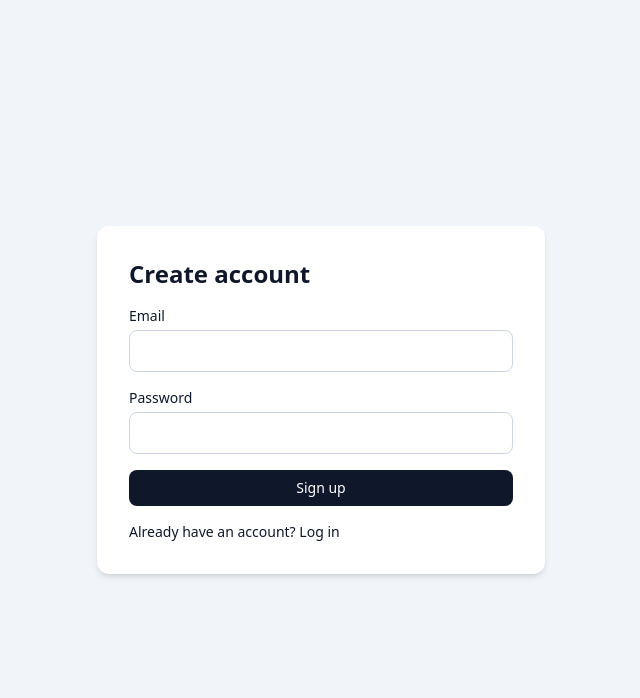
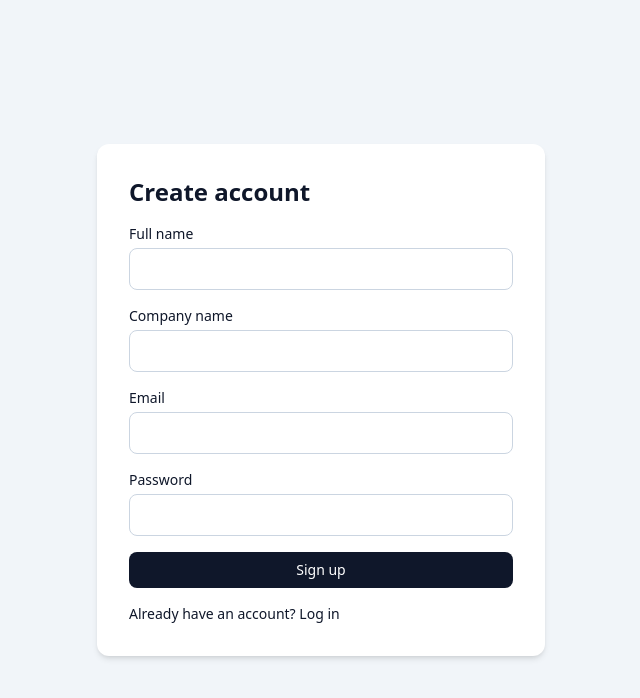
Before and after one commit to Lleo5055/Carbon5-nextjs-webapp, a Next.js app: page /signup in a window 1280 px wide. Shown: the top 698 px of the page, without its empty margins (319-959 px from the left). Built offline with nearby package versions, Linux system fonts and the light colour scheme; no server answers.

Commit message:
Fix navbar logo using SVG

```diff
--- a/app/page.tsx
+++ b/app/page.tsx
@@ -2,6 +2,8 @@
 import React from 'react';
 import Link from 'next/link';
 import TestimonialsCarousel from './TestimonialsCarousel';
+
+
 
 export default function HomePage() {
   const year = new Date().getFullYear();
@@ -12,13 +14,11 @@ export default function HomePage() {
       <header className="sticky top-0 z-30 border-b border-slate-200 bg-white/90 backdrop-blur">
         <div className="mx-auto flex max-w-6xl items-center justify-between px-4 py-3 sm:px-6 lg:px-8">
           <div className="flex items-center gap-2">
-            <div className="flex h-8 w-8 items-center justify-center rounded-xl bg-emerald-100 ring-1 ring-emerald-300 shadow-sm">
-              <span className="text-sm font-semibold text-emerald-700">CC</span>
-            </div>
-            <span className="text-sm font-semibold tracking-tight text-slate-900">
-              Greenio
-            </span>
-          </div>
+  <img src="logogreenio.svg
+  " alt="" className='h-20 w-auto'/>
+
+</div>
+
 
           <nav className="hidden items-center gap-8 text-xs font-medium text-slate-600 sm:flex">
             <a href="#product" className="transition-colors hover:text-slate-900">
--- a/app/signup/page.tsx
+++ b/app/signup/page.tsx
@@ -5,6 +5,8 @@ import { supabase } from '../../lib/supabaseClient';
 import Link from 'next/link';
 
 export default function SignupPage() {
+  const [fullName, setFullName] = useState('');
+  const [companyName, setCompanyName] = useState('');
   const [email, setEmail] = useState('');
   const [password, setPassword] = useState('');
   const [loading, setLoading] = useState(false);
@@ -15,17 +17,31 @@ export default function SignupPage() {
     setLoading(true);
     setMessage(null);
 
-    const { error } = await supabase.auth.signUp({
+    const { data, error } = await supabase.auth.signUp({
       email,
       password,
+      options: {
+        data: {
+          full_name: fullName,
+          company_name: companyName,
+        },
+        // IMPORTANT: must be https and correct domain
+        emailRedirectTo: 'https://greenio.co/login',
+      },
     });
 
     if (error) {
       setMessage(error.message);
-    } else {
-      setMessage('Check your email to confirm your account.');
+      setLoading(false);
+      return;
     }
 
+    // IMPORTANT: do not allow auto-login
+    if (data.session) {
+      await supabase.auth.signOut();
+    }
+
+    setMessage('Check your email to confirm your account.');
     setLoading(false);
   };
 
@@ -37,6 +53,28 @@ export default function SignupPage() {
         </h1>
 
         <form onSubmit={handleSignup} className="space-y-4">
+          <div>
+            <label className="block text-sm mb-1">Full name</label>
+            <input
+              type="text"
+              className="w-full border rounded-lg px-3 py-2"
+              value={fullName}
+              onChange={(e) => setFullName(e.target.value)}
+              required
+            />
+          </div>
+
+          <div>
+            <label className="block text-sm mb-1">Company name</label>
+            <input
+              type="text"
+              className="w-full border rounded-lg px-3 py-2"
+              value={companyName}
+              onChange={(e) => setCompanyName(e.target.value)}
+              required
+            />
+          </div>
+
           <div>
             <label className="block text-sm mb-1">Email</label>
             <input
```
Also changed, not shown: public/logogreenio.svg (added).
